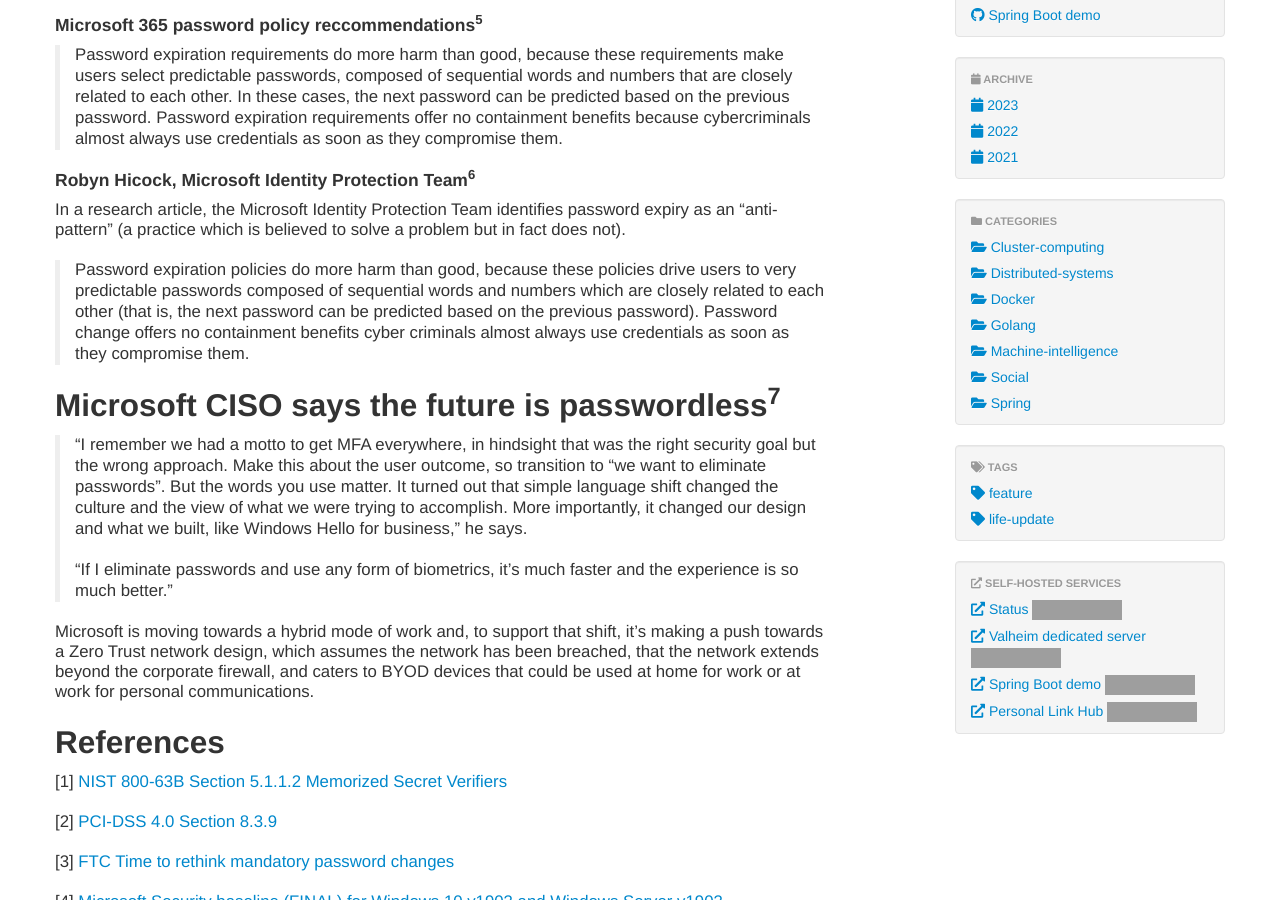
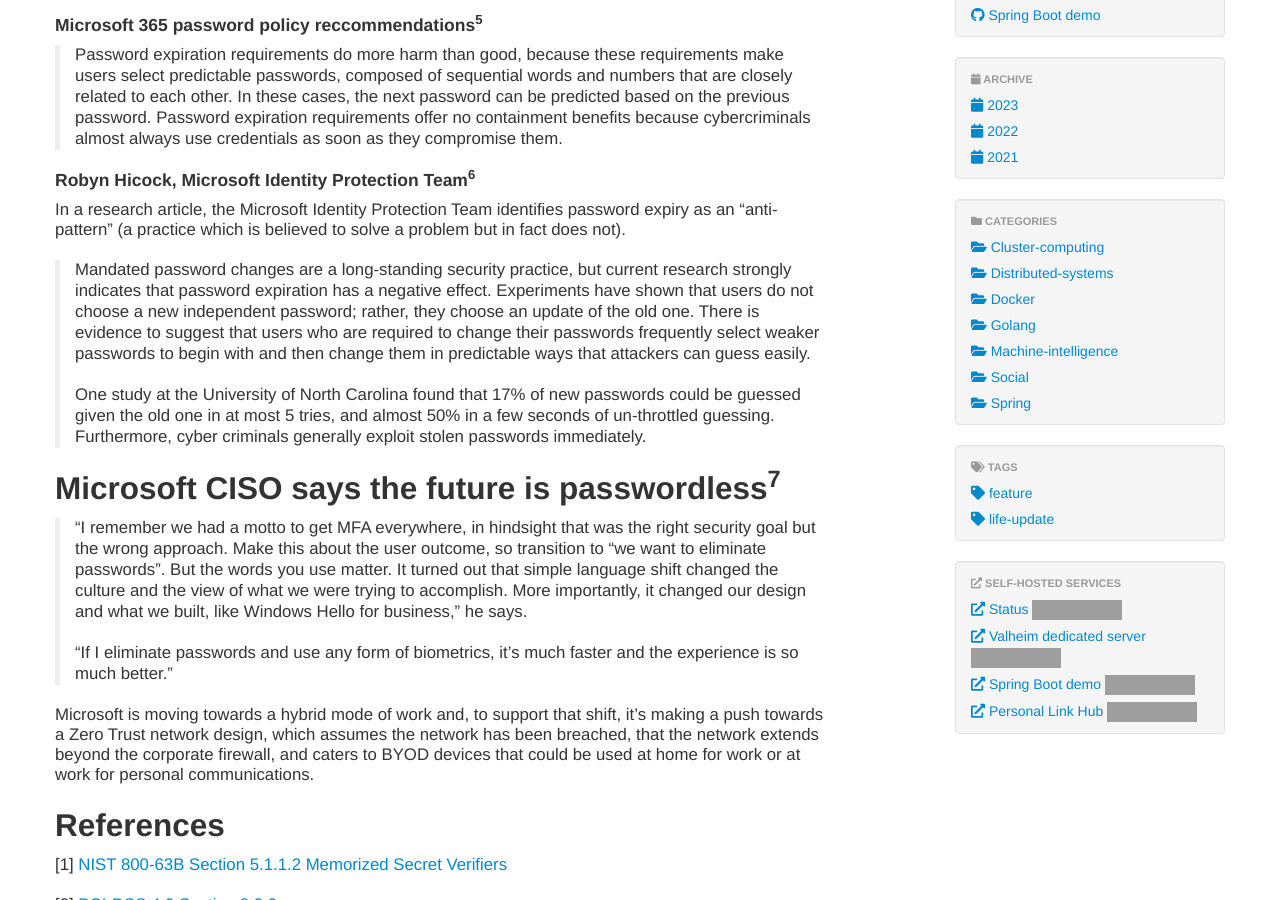
Before and after one commit to michaellambgelo/michaellambgelo.github.io, a Jekyll site: the page built from _posts/2023-08-12-passwords.md, in a window 1280 px wide and 900 px high, scrolled down 1165 px. Built offline with Jekyll 4.4.1, drawn with Linux system fonts in a browser that asks for light colours; grey boxes are pictures that could not be loaded.

Commit message:
update post

```diff
--- a/_posts/2023-08-12-passwords.md
+++ b/_posts/2023-08-12-passwords.md
@@ -33,7 +33,9 @@
 
 In a research article, the Microsoft Identity Protection Team identifies password expiry as an "anti-pattern" (a practice which is believed to solve a problem but in fact does not).
 
-> Password expiration policies do more harm than good, because these policies drive users to very predictable passwords composed of sequential words and numbers which are closely related to each other (that is, the next password can be predicted based on the previous password). Password change offers no containment benefits cyber criminals almost always use credentials as soon as they compromise them.
+> Mandated password changes are a long-standing security practice, but current research strongly indicates that password expiration has a negative effect. Experiments have shown that users do not choose a new independent password; rather, they choose an update of the old one. There is evidence to suggest that users who are required to change their passwords frequently select weaker passwords to begin with and then change them in predictable ways that attackers can guess easily.
+>
+> One study at the University of North Carolina found that 17% of new passwords could be guessed given the old one in at most 5 tries, and almost 50% in a few seconds of un-throttled guessing. Furthermore, cyber criminals generally exploit stolen passwords immediately.
 
 ## Microsoft CISO says the future is passwordless<sup>7</sup>
 
```
